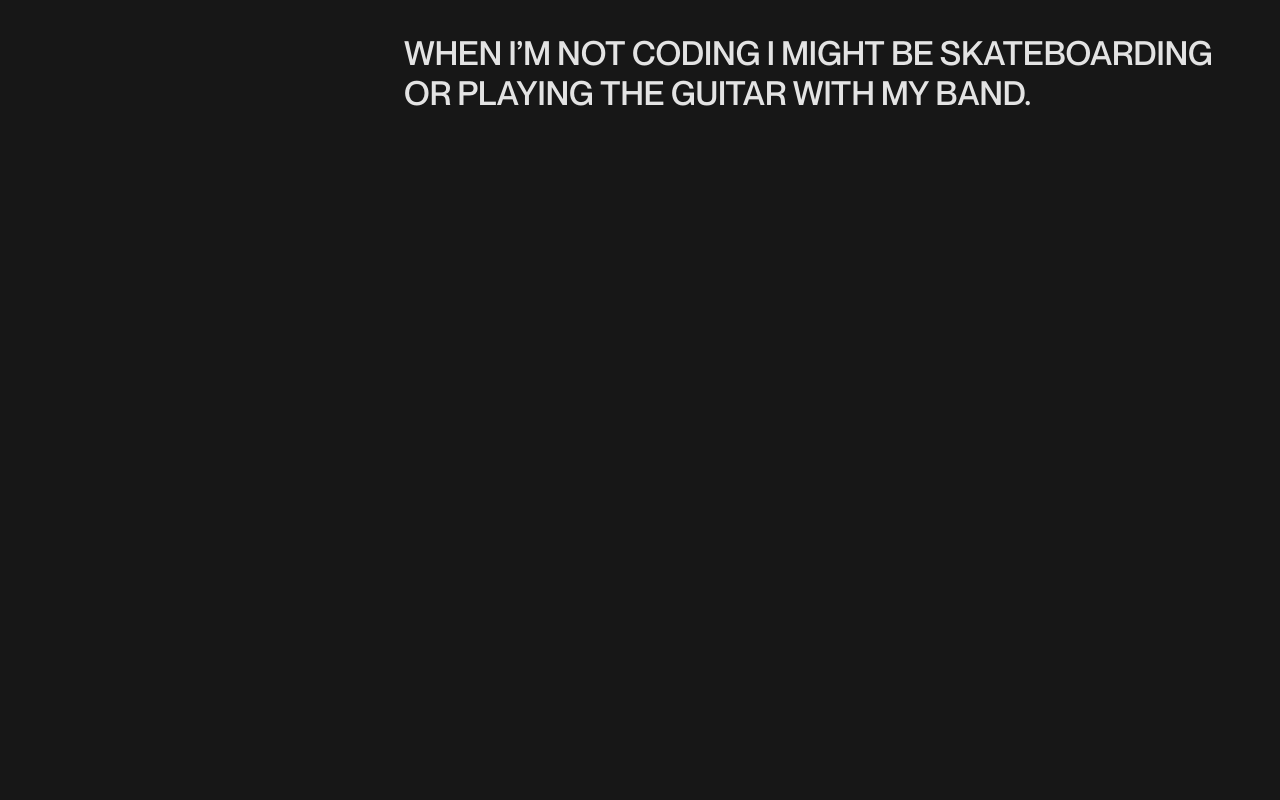
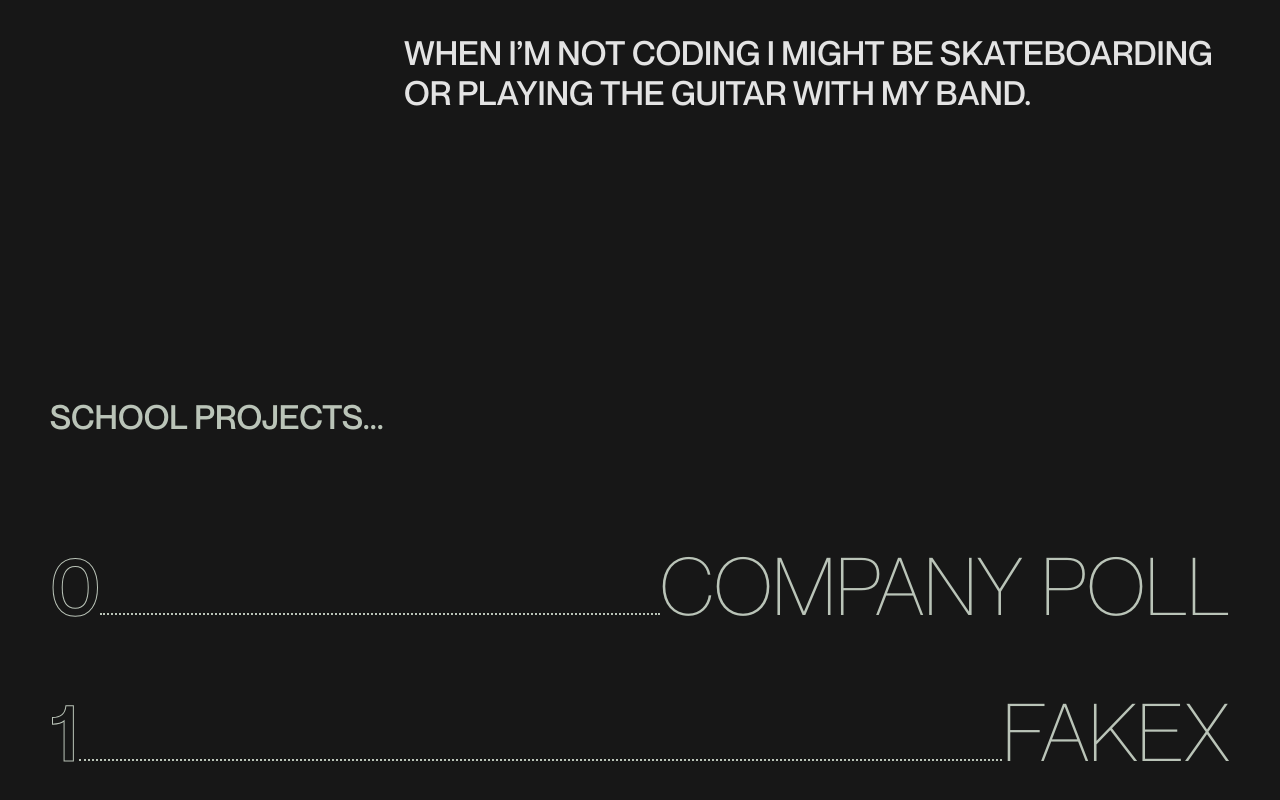
Before and after one commit to Courtcircuits/portfolio-2023, a React (Create React App) app: page / in a window 1280 px wide. Shown: the part 1064-1864 px from the top of the page. Before the commit the page ends 1380 px from the top, so only its background shows below. Built offline with nearby package versions, Linux system fonts and the light colour scheme.

Commit message:
Index projets

```diff
--- a/src/About.js
+++ b/src/About.js
@@ -11,7 +11,7 @@ class About extends React.Component {
                     </div>
                     <div className="content-about">
                         <p>
-                            HI I’M TRISTAN ! I LIKE BUILDING BACKEND INFRASTRUCTURE FROM SCRATCH WHILE APPLYING DEVOPS
+                            HI I’M TRISTAN ! I LIKE TO BUILD BACKEND INFRASTRUCTURES FROM SCRATCH WHILE APPLYING DEVOPS
                             PHILOSOPHY.
 
                         </p>
--- a/src/App.js
+++ b/src/App.js
@@ -2,6 +2,7 @@ import './App.css';
 import Menu from './Menu.js';
 import Hero from './Hero.js';
 import About from './About.js';
+import ProjectIndex from './ProjectIndex.js';
 
 function App() {
   return (
@@ -9,6 +10,7 @@ function App() {
         <Menu/>
         <Hero/>
         <About/>
+        <ProjectIndex name="SCHOOL PROJECTS..." projects={["COMPANY POLL","FAKEX"]}/>
     </div>
   );
 }
--- a/src/Hero.js
+++ b/src/Hero.js
@@ -3,16 +3,46 @@ import hero_img from './images/hero.png';
 import './hero.css';
 import Title from './Title.js';
 class Hero extends React.Component{
+    constructor(props) {
+        super(props);
+
+        this.state = {
+            indexTitle: 0
+        }
+    }
+    componentDidMount() {
+        window.addEventListener('scroll', this.handleScroll);
+    }
+
+    componentWillUnmount() {
+        window.removeEventListener('scroll', this.handleScroll);
+    }
+
+    handleScroll = () => {
+        this.changeTitle();
+    }
+
+    changeTitle = () => {
+        const scroll = window.scrollY;
+        const index = Math.floor(scroll / 200) % 4;
+        console.log(index);
+
+        this.setState({indexTitle: index});
+    }
     render(){
+        const listTitles = [{"up": "NETWORK", "down": "DEVELOPER"}, {"up": "DEVOPS", "down": "ENGINEER"}, {"up": "FULLSTACK", "down": "DEVELOPER"}, {"up": "SCRUM", "down": "MASTER"}];
+
         return (
             <div id="hero">
-                <Title up="NETWORK" down="DEVELOPER"/>
+                <Title up="TRISTAN-MIHAI" down="RADULESCU" />
+
                 <div id="hero-img">
                     <img src={hero_img} alt="hero-img" border="0"/>
                 </div>
                 <div id="description">
-                    <p>I HELP COMPANIES TO BUILD RELIABLE INFRASTRUCTURES</p>
-                    <Title up="TRISTAN-MIHAI" down="RADULESCU" alignright={true}/>
+                    <p>I HELP COMPANIES BUILD RELIABLE INFRASTRUCTURES</p>
+                    <Title up={listTitles[this.state.indexTitle].up} down={listTitles[this.state.indexTitle].down} alignright={true}/>
+
                 </div>
             </div>
         )
--- /dev/null
+++ b/src/ProjectIndex.js
@@ -0,0 +1,30 @@
+import React from "react";
+import "./projectindex.css";
+
+class ProjectIndex extends React.Component {
+  render(){
+      const projects = this.props.projects;
+      const listProjects = projects.map((project, index) =>
+          <div className="project-section" key={index}>
+              <div className="index">
+                  <p>{index}</p>
+                  <div className="dotted-line"></div>
+              </div>
+
+              <h4>{project}</h4>
+          </div>
+      );
+
+    return(
+        <div id="project-index">
+            <h3>{this.props.name}</h3>
+            <div className="project-list">
+                {listProjects}
+            </div>
+        </div>
+
+    );
+  }
+}
+
+export default ProjectIndex;
--- a/src/Title.js
+++ b/src/Title.js
@@ -1,6 +1,8 @@
 import React from 'react';
 import './title.css';
 class Title extends React.Component{
+
+
     render(){
         return (
             <div className={`title ${this.props.alignright ? "right" : ""}`}>
--- a/src/index.css
+++ b/src/index.css
@@ -1,6 +1,11 @@
 @font-face{
   font-family: NeueMontreal;
   src : url(./fonts/NeueMontreal-Medium.otf);
+}
+
+@font-face{
+  font-family: NeueMontrealLight;
+  src : url(./fonts/NeueMontreal-Light.otf);
 }
 
 @font-face {
--- /dev/null
+++ b/src/projectindex.css
@@ -0,0 +1,69 @@
+#project-index{
+    min-height:70vh;
+    width:100%;
+    display: flex;
+    flex-direction: column;
+    justify-content: center;
+}
+
+#project-index h3{
+    font-family: NeueMontreal;
+    color: #BAC4B8;
+    font-size: 25pt;
+    width: 30%;
+    font-weight: normal;
+    margin-bottom: 100px;
+}
+
+.project-list{
+    width: 100%;
+}
+
+.project-list .project-section{
+    display: flex;
+    flex-direction: row;
+    width: 100%;
+    justify-content: space-between;
+    font-size:60pt;
+    padding: 0px;
+    margin: 0px 0px 50px;
+
+}
+
+.project-list .project-section .index{
+    display: flex;
+    flex-direction: row;
+    flex-grow: 1;
+}
+
+.project-list .project-section .index .dotted-line{
+    width:fit-content;
+    border-bottom: 2px dotted #BAC4B8;
+    flex-grow: 1;
+    height:80%;
+}
+
+
+.project-list .project-section p{
+    font-family: NeueMontreal;
+    margin: 0px;
+    padding: 0px;
+    color: transparent;
+    -webkit-text-stroke: 1px #BAC4B8;
+    transition: 0.5s ease;
+}
+
+
+
+.project-list .project-section:hover p{
+    color: #BAC4B8;
+    -webkit-text-stroke: 0px #BAC4B8;
+}
+
+.project-list .project-section h4{
+    font-family: NeueMontrealLight;
+    margin: 0px;
+    padding: 0px;
+    color: #BAC4B8;
+    font-weight: lighter;
+}
```
Also changed, not shown: src/Menu.js (line endings or trailing spaces), src/about.css (line endings or trailing spaces), src/hero.css (line endings or trailing spaces), src/menu.css (line endings or trailing spaces), src/title.css (line endings or trailing spaces).
